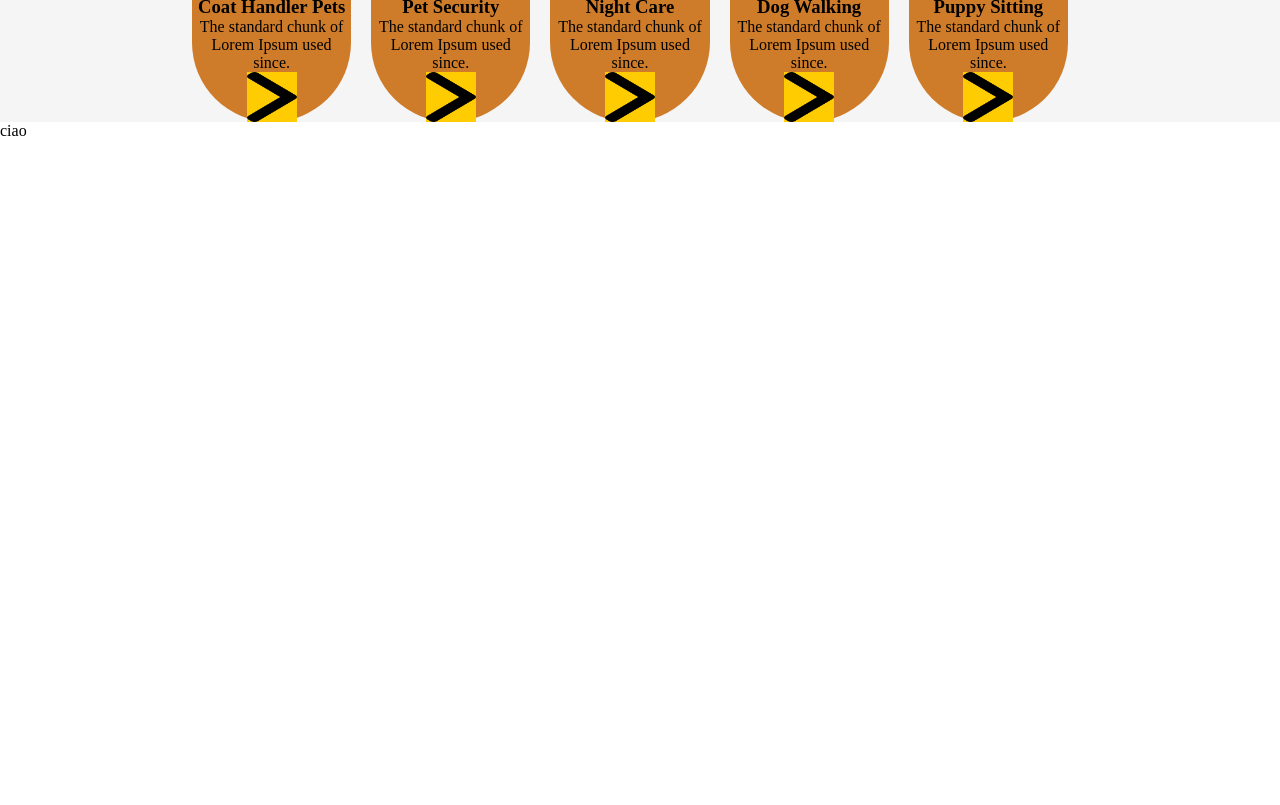
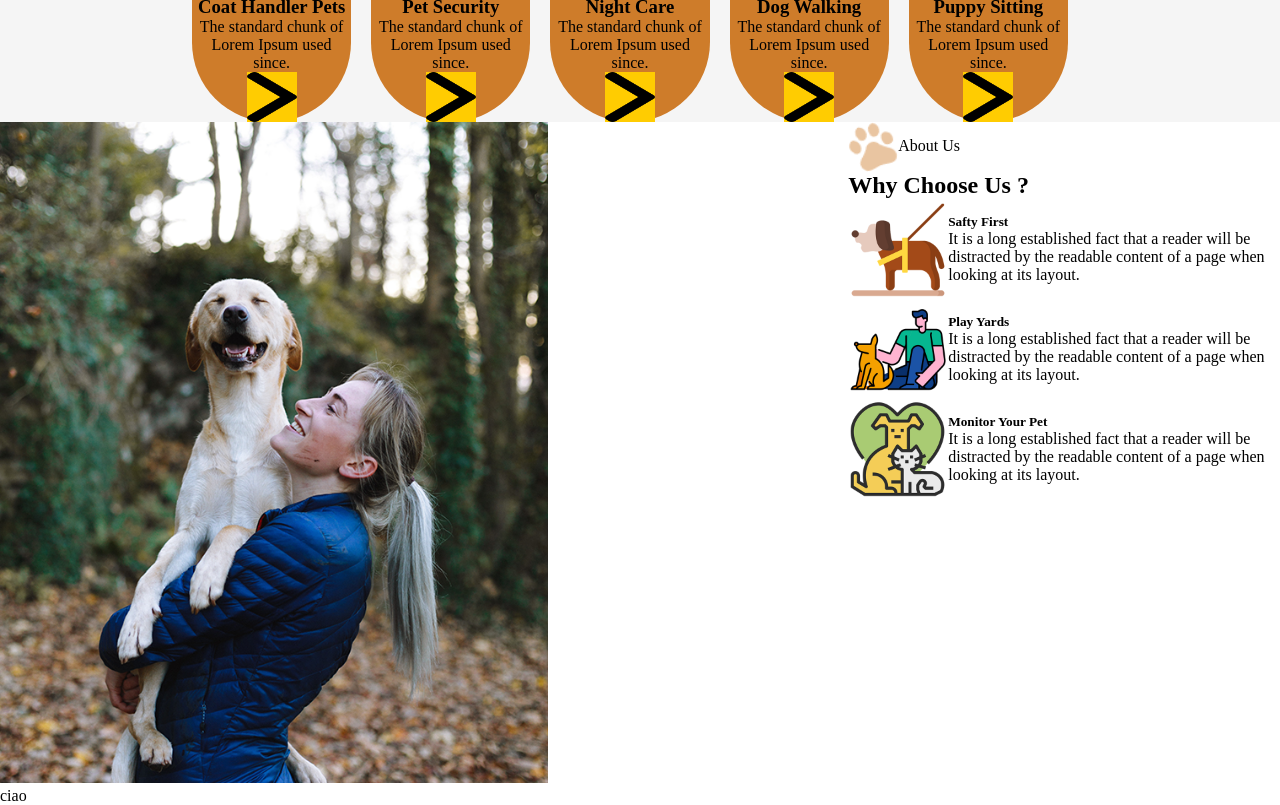
Before and after one commit to FraCuboni/proj-html-vuejs, a Vue app: page / in a window 1280 px wide. Shown: the part 1100-1905 px from the top of the page. Before the commit the page ends 1240 px from the top, so only its background shows below. Built offline with nearby package versions, Linux system fonts and the light colour scheme.

Commit message:
feat: create the section "choose-us" structure and data

```diff
--- a/src/components/pages/AppHome.vue
+++ b/src/components/pages/AppHome.vue
@@ -36,6 +36,24 @@ export default{
           title: "Puppy Sitting",
           text: "The standard chunk of Lorem Ipsum used since."
         },
+      ],
+      chooseUsList: [
+        {
+          img: "../../../public/img/AppHome/w-3.png",
+          title: "Safty First",
+          text: "It is a long established fact that a reader will be distracted by the readable content of a page when looking at its layout."
+        },
+        {
+          img: "../../../public/img/AppHome/w-2.png",
+          title: "Play Yards",
+          text: "It is a long established fact that a reader will be distracted by the readable content of a page when looking at its layout."
+        },
+        {
+          img: "../../../public/img/AppHome/w-1.png",
+          title: "Monitor Your Pet",
+          text: "It is a long established fact that a reader will be distracted by the readable content of a page when looking at its layout."
+        },
+
       ]
     }
   },
@@ -46,6 +64,7 @@ export default{
 
 <template>
     <AppJumbo backgroundImage="/public/img/AppHome/b.png" title="Services" :subtitle="store.lorem"/>
+    <!-- Section About Us -->
     <section class="about-us">
       <div class="container container-flex">
         <div class="card-about-us">
@@ -61,6 +80,8 @@ export default{
         </div>
       </div>
     </section>
+
+    <!-- Section Service -->
     <section class="service">
       <div class="container">
         <div class="text">
@@ -79,8 +100,40 @@ export default{
           </div>
         </div>
       </div>
+    </section>
+
+    <!-- Section Choose Us -->
+    <section class=choose-us>
+    <div class="container-flex">
+      <div>
+        <img src="../../../public/img/AppHome/why.png" alt="">
+      </div>
+      <div class="choose-us-card">
+        <div class="img-container">
+          <img class="paw" src="../../../public/img/dog-icon.png" alt="">
+          <span>About Us</span>
+        </div>
+        <h2>Why Choose Us ?</h2>
+        <ul>
+          <li v-for=" (label, i) in this.chooseUsList" :key="i">
+            <img :src="label.img" alt="">
+            <div class="text">
+              <h5>{{ label.title }}</h5>
+              <p>{{ label.text }}</p>
+            </div>
+          </li>
+        </ul>
+      </div>
+    </div>
+    </section>
+
+    <!-- Section Review & Rating -->
+    <section>
 
     </section>
+
+
+
 
 </template>
 
@@ -133,7 +186,35 @@ export default{
       }
     }
   }
+}
 
+.choose-us{
+
+  .container-flex{
+    display: flex;
+    gap: 300px;
+
+    .choose-us-card{
+      width: 40%;
+
+
+      .paw{
+        width: 50px;
+        height: 50px;
+        vertical-align: middle;
+      }
+
+      li{
+        display: flex;
+        align-items: center;
+
+        img{
+          width: 100px;
+          height: 100px;
+        }
+      }
+    }
+  }
 }
 
 
```
